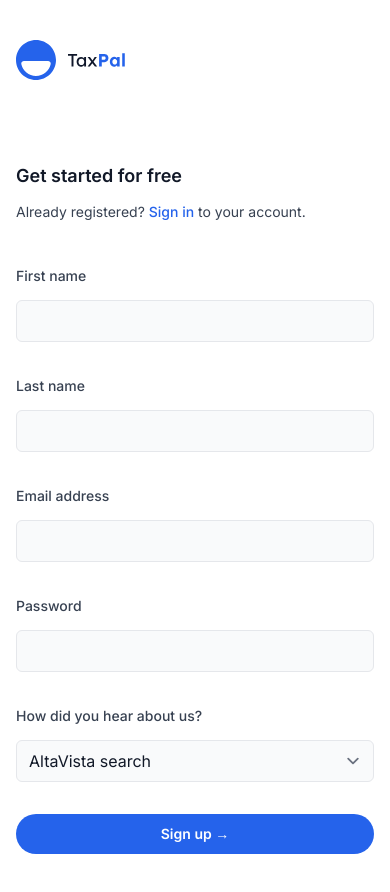
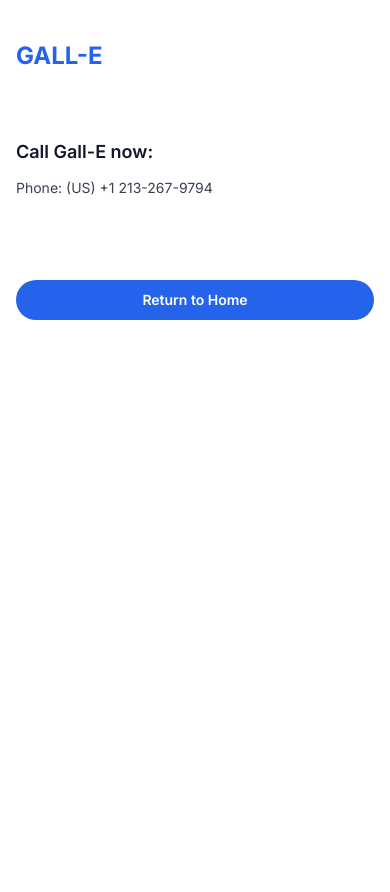
Before and after one commit to house-of-ai-oss/GALL-E, a Next.js app: page /register in a window 390 px wide. After the commit the page ends 844 px from the top, so only its background shows below. Built offline with nearby package versions, Linux system fonts and the light colour scheme.

Commit message:
phone number page

```diff
--- a/src/components/CallToAction.jsx
+++ b/src/components/CallToAction.jsx
@@ -1,8 +1,8 @@
-import Image from 'next/image'
+import Image from "next/image"
 
-import { Button } from '@/components/Button'
-import { Container } from '@/components/Container'
-import backgroundImage from '@/images/background-call-to-action.jpg'
+import { Button } from "@/components/Button"
+import { Container } from "@/components/Container"
+import backgroundImage from "@/images/background-call-to-action.jpg"
 
 export function CallToAction() {
   return (
@@ -28,7 +28,7 @@ export function CallToAction() {
             Solve your problems together with your local government
           </p>
           <Button href="/register" color="white" className="mt-10">
-            Call Gall-E now
+            Try Gall-E now
           </Button>
         </div>
       </Container>
--- a/src/pages/register.jsx
+++ b/src/pages/register.jsx
@@ -1,100 +1,37 @@
-import Head from 'next/head'
-import Link from 'next/link'
+import Head from "next/head"
+import Link from "next/link"
 
-import { AuthLayout } from '@/components/AuthLayout'
-import { Button } from '@/components/Button'
-import { SelectField, TextField } from '@/components/Fields'
-import { Logo } from '@/components/Logo'
+import { AuthLayout } from "@/components/AuthLayout"
+import { Button } from "@/components/Button"
+import { SelectField, TextField } from "@/components/Fields"
+import { Logo } from "@/components/Logo"
+import { redirect } from "next/dist/server/api-utils"
 
 export default function Register() {
   return (
     <>
       <Head>
-        <title>Sign Up - TaxPal</title>
+        <title>Call Gall-e</title>
       </Head>
       <AuthLayout>
         <div className="flex flex-col">
           <Link href="/" aria-label="Home">
-            <Logo className="h-10 w-auto" />
+            <span className="text-2xl font-bold text-blue-600">GALL-E</span>
           </Link>
-          <div className="mt-20">
+          <div className="mt-16">
             <h2 className="text-lg font-semibold text-gray-900">
-              Get started for free
+              Call Gall-E now:
             </h2>
             <p className="mt-2 text-sm text-gray-700">
-              Already registered?{' '}
-              <Link
-                href="/login"
-                className="font-medium text-blue-600 hover:underline"
-              >
-                Sign in
-              </Link>{' '}
-              to your account.
+              Phone: (US) +1 213-267-9794
             </p>
           </div>
         </div>
-        <form
-          action="#"
-          className="mt-10 grid grid-cols-1 gap-x-6 gap-y-8 sm:grid-cols-2"
-        >
-          <TextField
-            label="First name"
-            id="first_name"
-            name="first_name"
-            type="text"
-            autoComplete="given-name"
-            required
-          />
-          <TextField
-            label="Last name"
-            id="last_name"
-            name="last_name"
-            type="text"
-            autoComplete="family-name"
-            required
-          />
-          <TextField
-            className="col-span-full"
-            label="Email address"
-            id="email"
-            name="email"
-            type="email"
-            autoComplete="email"
-            required
-          />
-          <TextField
-            className="col-span-full"
-            label="Password"
-            id="password"
-            name="password"
-            type="password"
-            autoComplete="new-password"
-            required
-          />
-          <SelectField
-            className="col-span-full"
-            label="How did you hear about us?"
-            id="referral_source"
-            name="referral_source"
-          >
-            <option>AltaVista search</option>
-            <option>Super Bowl commercial</option>
-            <option>Our route 34 city bus ad</option>
-            <option>The “Never Use This” podcast</option>
-          </SelectField>
-          <div className="col-span-full">
-            <Button
-              type="submit"
-              variant="solid"
-              color="blue"
-              className="w-full"
-            >
-              <span>
-                Sign up <span aria-hidden="true">&rarr;</span>
-              </span>
-            </Button>
-          </div>
-        </form>
+        <a href="/">
+          <Button variant="solid" color="blue" className="mt-20 w-full">
+            <span>Return to Home</span>
+          </Button>
+        </a>
       </AuthLayout>
     </>
   )
```
